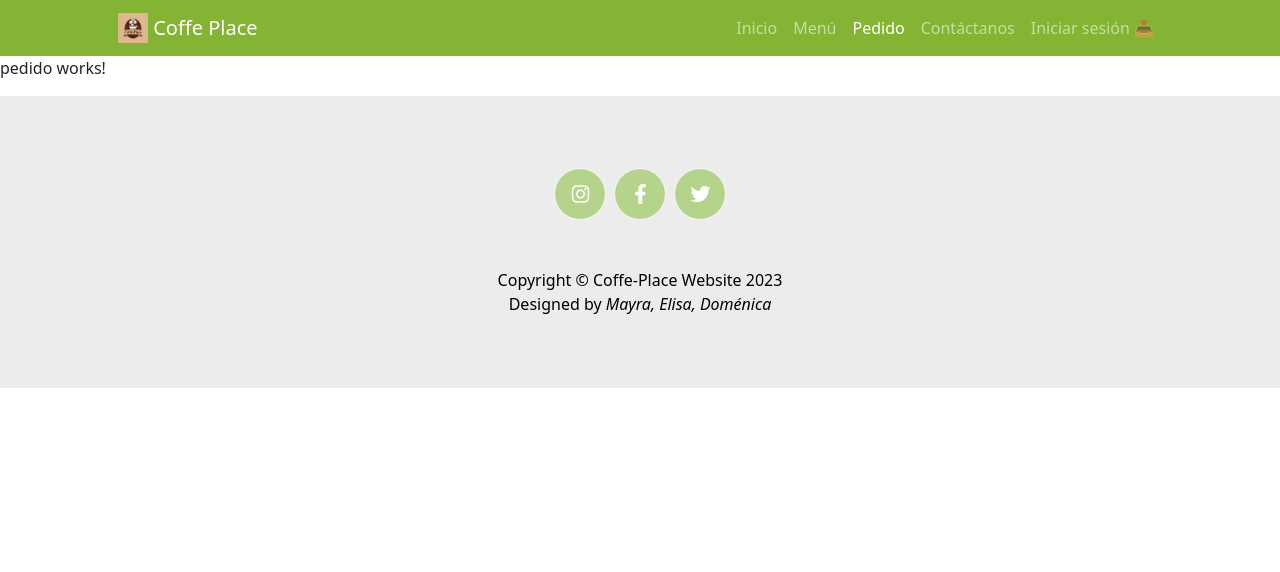
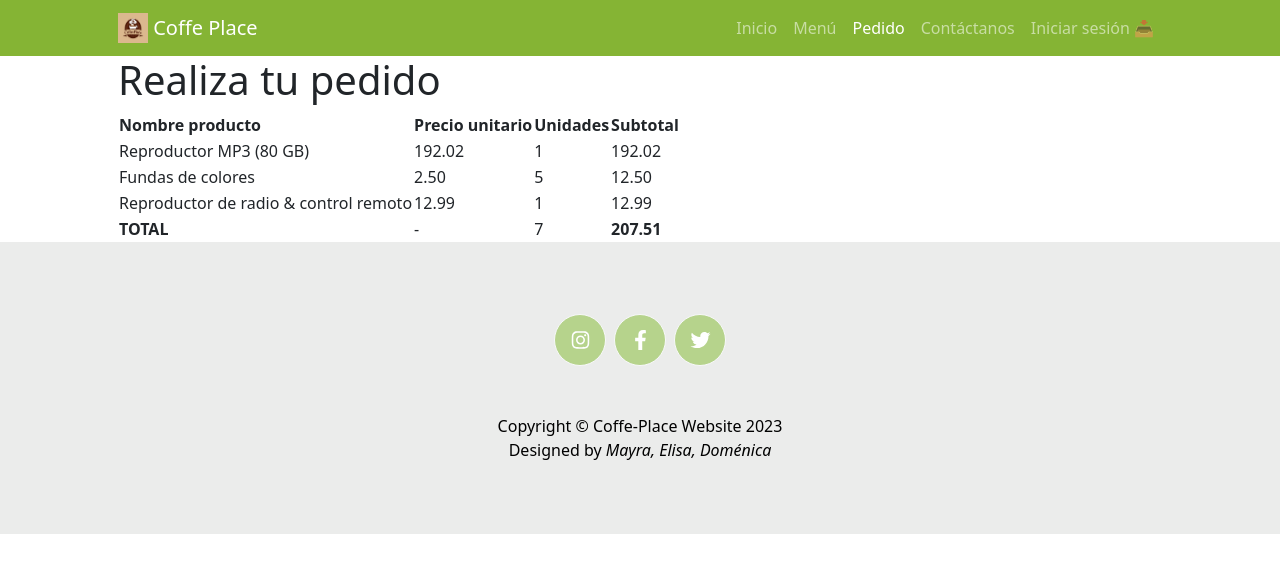
Before and after one commit to Mayra025/AppWeb_Cafeteria, an Angular app in the folder 0PryApp/frontend/: page /pedido in a window 1280 px wide. Shown: the top 572 px of the page. Built offline with nearby package versions, Linux system fonts and the light colour scheme.

Commit message:
base de pedidos

```diff
--- a/0PryApp/frontend/src/app/pedido/pedido.component.html
+++ b/0PryApp/frontend/src/app/pedido/pedido.component.html
@@ -1 +1,46 @@
-<p>pedido works!</p>
+<div class="container px-4 px-lg-5">
+    <h1>Realiza tu pedido </h1>
+
+    <table>
+        <tr>
+
+          <th scope="col">Nombre producto</th>
+          <th scope="col">Precio unitario</th>
+          <th scope="col">Unidades</th>
+          <th scope="col">Subtotal</th>
+        </tr>
+
+        <tr>
+
+          <td>Reproductor MP3 (80 GB)</td>
+          <td>192.02</td>
+          <td>1</td>
+          <td>192.02</td>
+        </tr>
+
+        <tr>
+
+          <td>Fundas de colores</td>
+          <td>2.50</td>
+          <td>5</td>
+          <td>12.50</td>
+        </tr>
+
+        <tr>
+
+          <td>Reproductor de radio &amp; control remoto</td>
+          <td>12.99</td>
+          <td>1</td>
+          <td>12.99</td>
+        </tr>
+
+        <tr>
+
+          <th scope="row">TOTAL</th>
+          <td>-</td>
+          <td>7</td>
+          <td><strong>207.51</strong></td>
+        </tr>
+      </table>
+
+</div>
```
